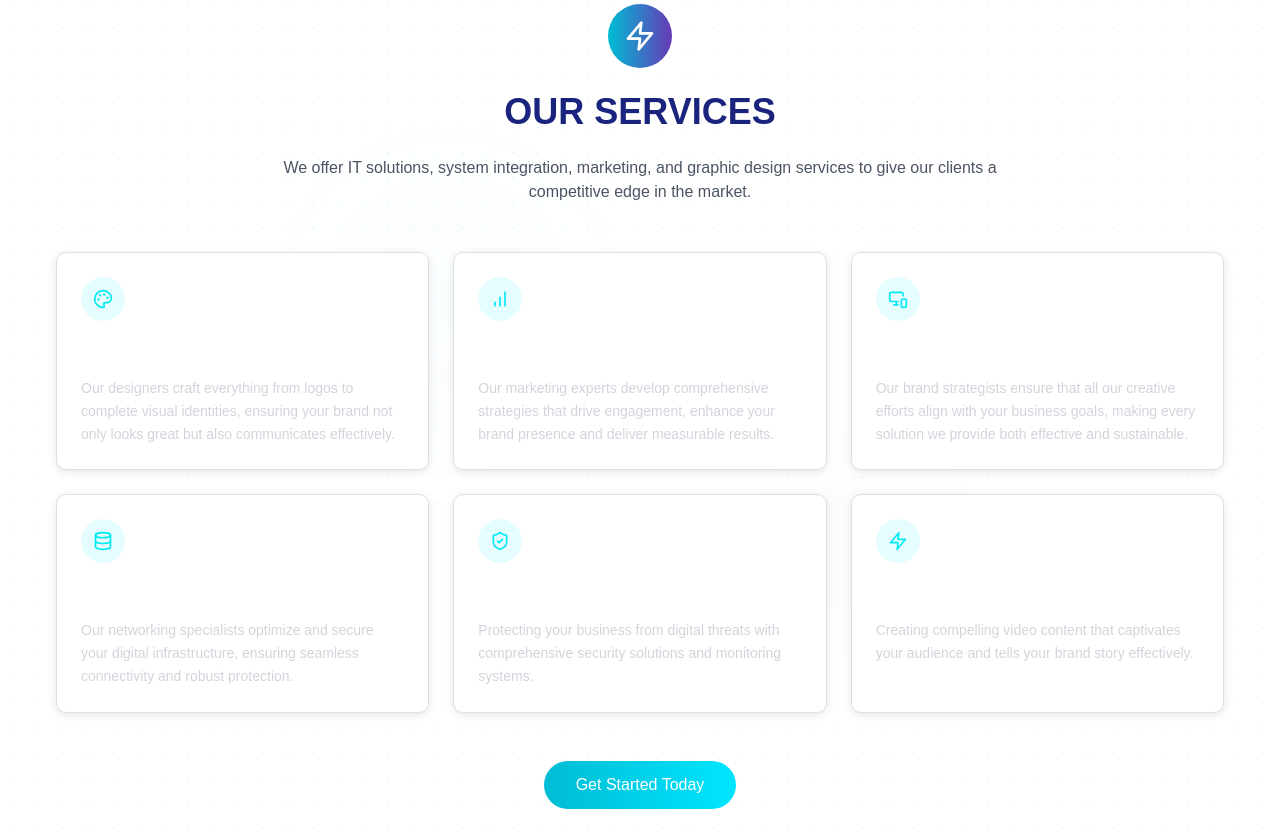
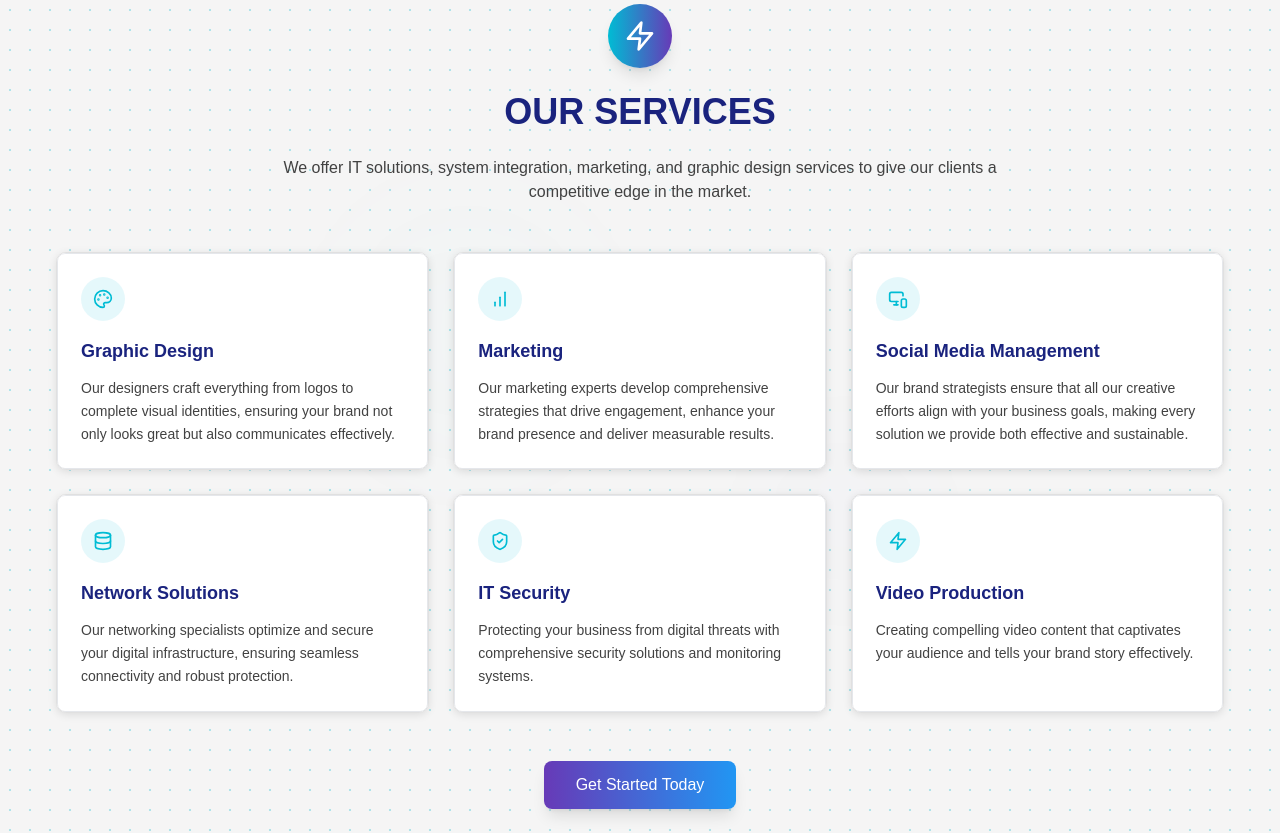
Before and after one commit to enquirybinder-cmd/pix2pixel, a React (Vite) app: page / in a window 1280 px wide. Shown: the part 2308-3141 px from the top of the page. Built offline with nearby package versions, Linux system fonts and the light colour scheme.

Commit message:
Updated Services.tsx

```diff
--- a/src/components/Services.tsx
+++ b/src/components/Services.tsx
@@ -27,20 +27,25 @@ const ServiceCard: React.FC<ServiceCardProps> = ({ title, description, icon, ind
         y: -10,
         transition: { duration: 0.3 }
       }}
-      className="service-card relative group"
+      className="service-card relative group cursor-pointer"
     >
-      {/* Animated border */}
+      {/* Card background with hover effect */}
       <motion.div
-        className="absolute inset-0 bg-gradient-to-r from-[#03e9f4] via-[#7928ca] to-[#ff0080] rounded-lg opacity-0 group-hover:opacity-100 transition-opacity duration-300"
+        className="absolute inset-0 bg-white rounded-lg shadow-md group-hover:shadow-xl transition-all duration-300 border border-gray-200 group-hover:border-[#00BCD4]/30"
+      />
+
+      {/* Animated border on hover */}
+      <motion.div
+        className="absolute inset-0 bg-gradient-to-r from-[#00BCD4] via-[#673AB7] to-[#00E5FF] rounded-lg opacity-0 group-hover:opacity-100 transition-opacity duration-300"
         style={{ padding: '2px' }}
       >
-        <div className="w-full h-full bg-[#111827] rounded-lg" />
+        <div className="w-full h-full bg-white rounded-lg" />
       </motion.div>
 
       <div className="relative z-10 p-6">
-        {/* Floating icon animation */}
+        {/* Icon with animation */}
         <motion.div
-          className="mb-4 text-[#03e9f4] bg-[#03e9f4]/10 p-3 rounded-full w-fit group-hover:bg-[#03e9f4]/20 transition-colors duration-300"
+          className="mb-4 text-[#00BCD4] bg-[#00BCD4]/10 p-3 rounded-full w-fit group-hover:bg-[#00BCD4]/20 transition-colors duration-300"
           whileHover={{
             rotate: 360,
             scale: 1.1
@@ -51,7 +56,7 @@ const ServiceCard: React.FC<ServiceCardProps> = ({ title, description, icon, ind
         </motion.div>
 
         <motion.h3
-          className="text-lg font-bold mb-3 text-white group-hover:text-[#03e9f4] transition-colors duration-300"
+          className="text-lg font-bold mb-3 text-[#1A237E] group-hover:text-[#00BCD4] transition-colors duration-300"
           initial={{ opacity: 0 }}
           animate={inView ? { opacity: 1 } : { opacity: 0 }}
           transition={{ delay: index * 0.1 + 0.3 }}
@@ -60,7 +65,7 @@ const ServiceCard: React.FC<ServiceCardProps> = ({ title, description, icon, ind
         </motion.h3>
 
         <motion.p
-          className="text-gray-300 text-sm leading-relaxed group-hover:text-gray-200 transition-colors duration-300"
+          className="text-[#424242] text-sm leading-relaxed group-hover:text-[#1A237E] transition-colors duration-300"
           initial={{ opacity: 0 }}
           animate={inView ? { opacity: 1 } : { opacity: 0 }}
           transition={{ delay: index * 0.1 + 0.4 }}
@@ -127,10 +132,19 @@ const Services: React.FC = () => {
   ];
 
   return (
-    <section id="services" className="py-12 md:py-16 relative bg-white dot-grid">
-      <div className="container mx-auto px-4">
+    <section id="services" className="py-12 md:py-16 relative bg-[#F5F5F5]">
+      {/* Dot pattern overlay */}
+      <div
+        className="absolute inset-0 opacity-30"
+        style={{
+          backgroundImage: `radial-gradient(circle, #00BCD4 1px, transparent 1px)`,
+          backgroundSize: '20px 20px'
+        }}
+      />
+
+      <div className="container mx-auto px-4 relative z-10">
         {/* Animated background elements */}
-        <div className="absolute inset-0 overflow-hidden">
+        <div className="absolute inset-0 overflow-hidden pointer-events-none">
           <motion.div
             className="absolute top-1/4 left-1/4 w-64 h-64 bg-[#00BCD4]/5 rounded-full blur-3xl"
             animate={{
@@ -171,19 +185,19 @@ const Services: React.FC = () => {
             transition={{ duration: 0.8, delay: 0.2 }}
             className="inline-block mb-6"
           >
-            <div className="w-16 h-16 mx-auto bg-gradient-to-r from-[#00BCD4] to-[#673AB7] rounded-full flex items-center justify-center">
+            <div className="w-16 h-16 mx-auto bg-gradient-to-r from-[#00BCD4] to-[#673AB7] rounded-full flex items-center justify-center shadow-lg">
               <Zap className="w-8 h-8 text-white" />
             </div>
           </motion.div>
           <h2 className="text-2xl md:text-3xl lg:text-4xl font-bold mb-4 md:mb-6">
             <span className="text-[#1A237E] font-bold">OUR SERVICES</span>
           </h2>
-          <p className="text-sm md:text-base text-gray-600 max-w-3xl mx-auto">
+          <p className="text-sm md:text-base text-[#424242] max-w-3xl mx-auto leading-relaxed">
             We offer IT solutions, system integration, marketing, and graphic design services to give our clients a competitive edge in the market.
           </p>
         </motion.div>
 
-        <div className="grid grid-cols-1 md:grid-cols-2 lg:grid-cols-3 gap-6 mb-8 md:mb-12 text-gray-600">
+        <div className="grid grid-cols-1 md:grid-cols-2 lg:grid-cols-3 gap-6 mb-8 md:mb-12">
           {services.map((service, index) => (
             <ServiceCard
               key={index}
@@ -204,14 +218,18 @@ const Services: React.FC = () => {
         >
           <motion.button
             onClick={() => document.getElementById('contact')?.scrollIntoView({ behavior: 'smooth' })}
-            className="blue-gradient-btn text-white px-6 md:px-8 py-3 text-sm md:text-base font-medium"
+            className="relative overflow-hidden bg-gradient-to-r from-[#673AB7] to-[#2196F3] text-white px-6 md:px-8 py-3 text-sm md:text-base font-medium rounded-lg shadow-lg hover:shadow-xl transition-all duration-300"
             whileHover={{
               scale: 1.05,
-              boxShadow: "0 10px 25px rgba(3, 233, 244, 0.3)"
+              boxShadow: "0 10px 25px rgba(0, 188, 212, 0.3)"
             }}
             whileTap={{ scale: 0.95 }}
           >
-            Get Started Today
+            <motion.div
+              className="absolute inset-0 bg-gradient-to-r from-[#00BCD4] to-[#00E5FF] opacity-0 hover:opacity-100 transition-opacity duration-300"
+              whileHover={{ opacity: 1 }}
+            />
+            <span className="relative z-10">Get Started Today</span>
           </motion.button>
         </motion.div>
       </div>
```
